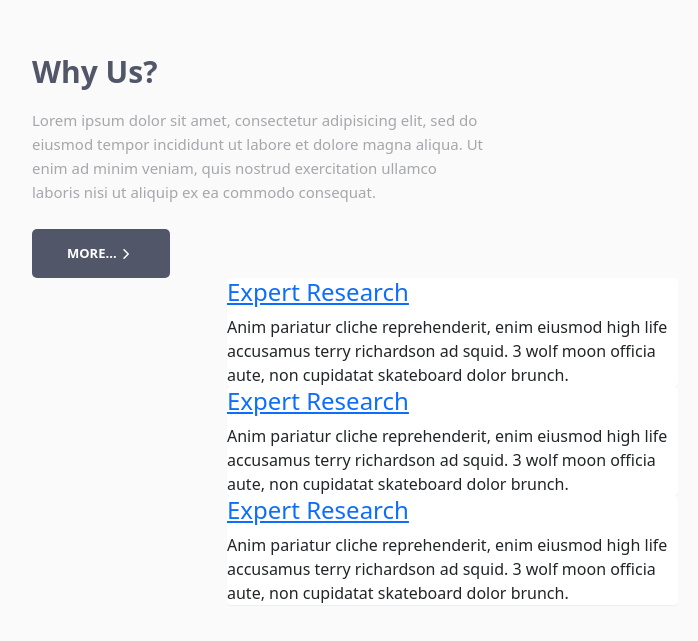
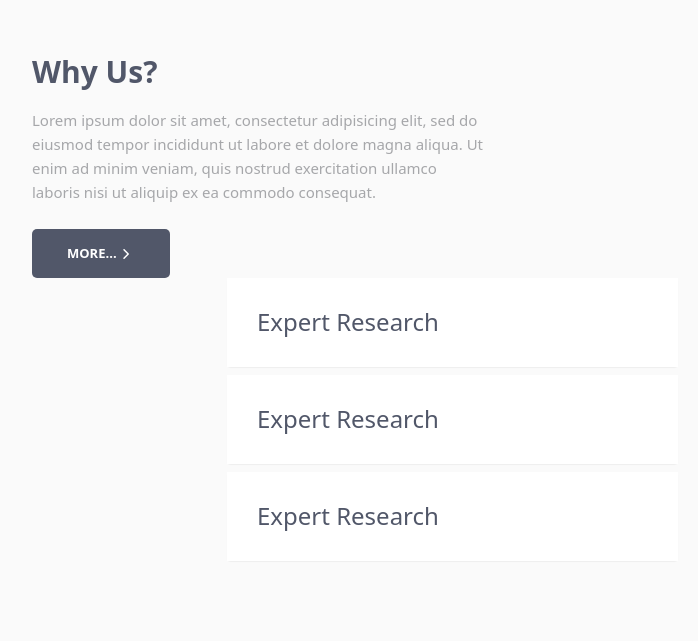
Before and after one commit to Fatemeh-Shirafkan/FirstReactProject, a React (Vite) app: page / in a window 1280 px wide. Shown: the part 1629-2270 px from the top of the page, without its empty margins (50-748 px from the left). Built offline with nearby package versions, Linux system fonts and the light colour scheme.

Commit message:
Complete the header style of the team section panels

```diff
--- a/src/components/Team/Team.css
+++ b/src/components/Team/Team.css
@@ -59,3 +59,21 @@
     background-color: #fff;
     box-shadow: 0 1px 1px rgba(0,0,0,.05);
 }
+
+.panel_header {
+    background: #fff;
+    border: none;
+    padding: 0;
+}
+
+.panel_header>h4>a {
+    display: block;
+    padding: 30px;
+    text-decoration: none;
+    color: #515769;
+}
+
+
+.panel_body {
+    display: none;
+}
```
